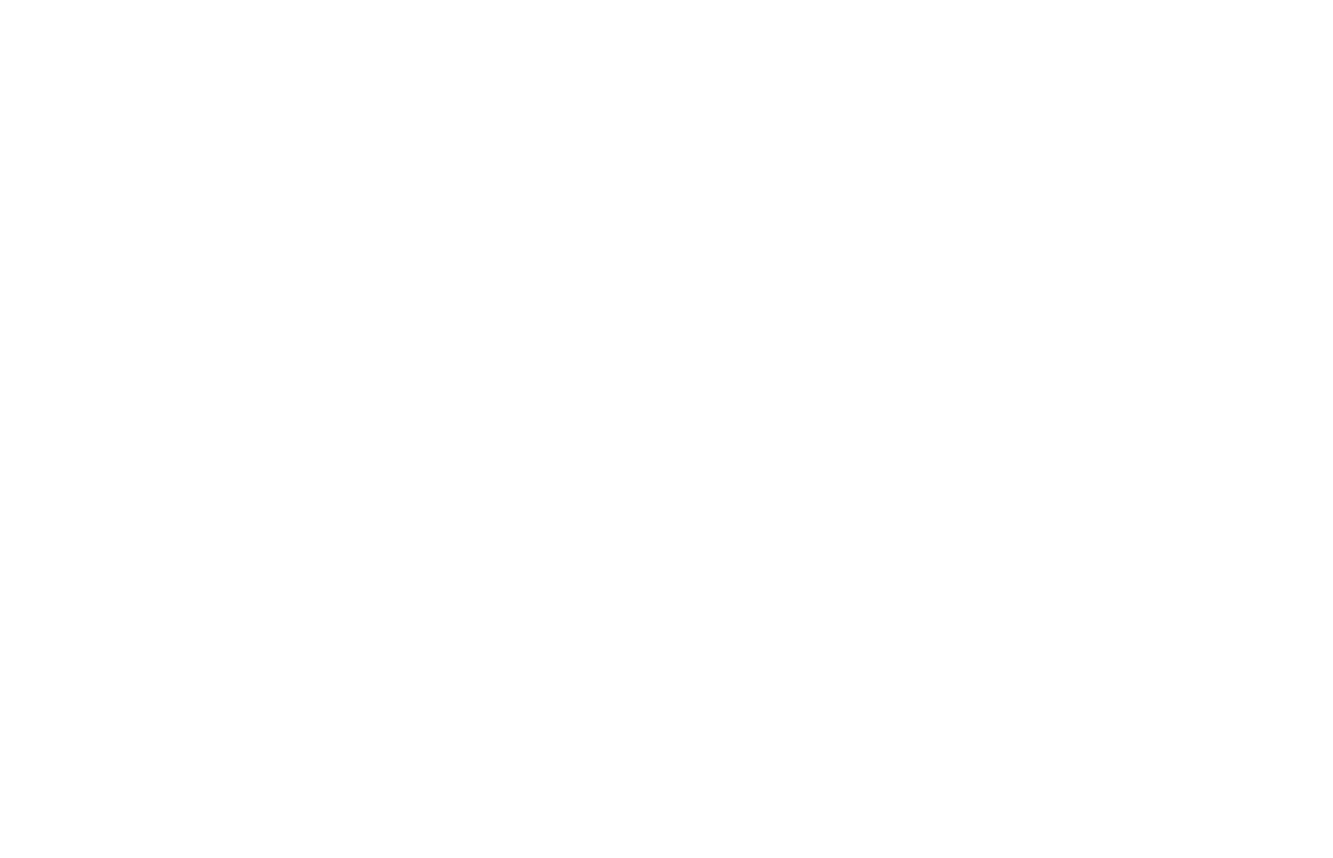
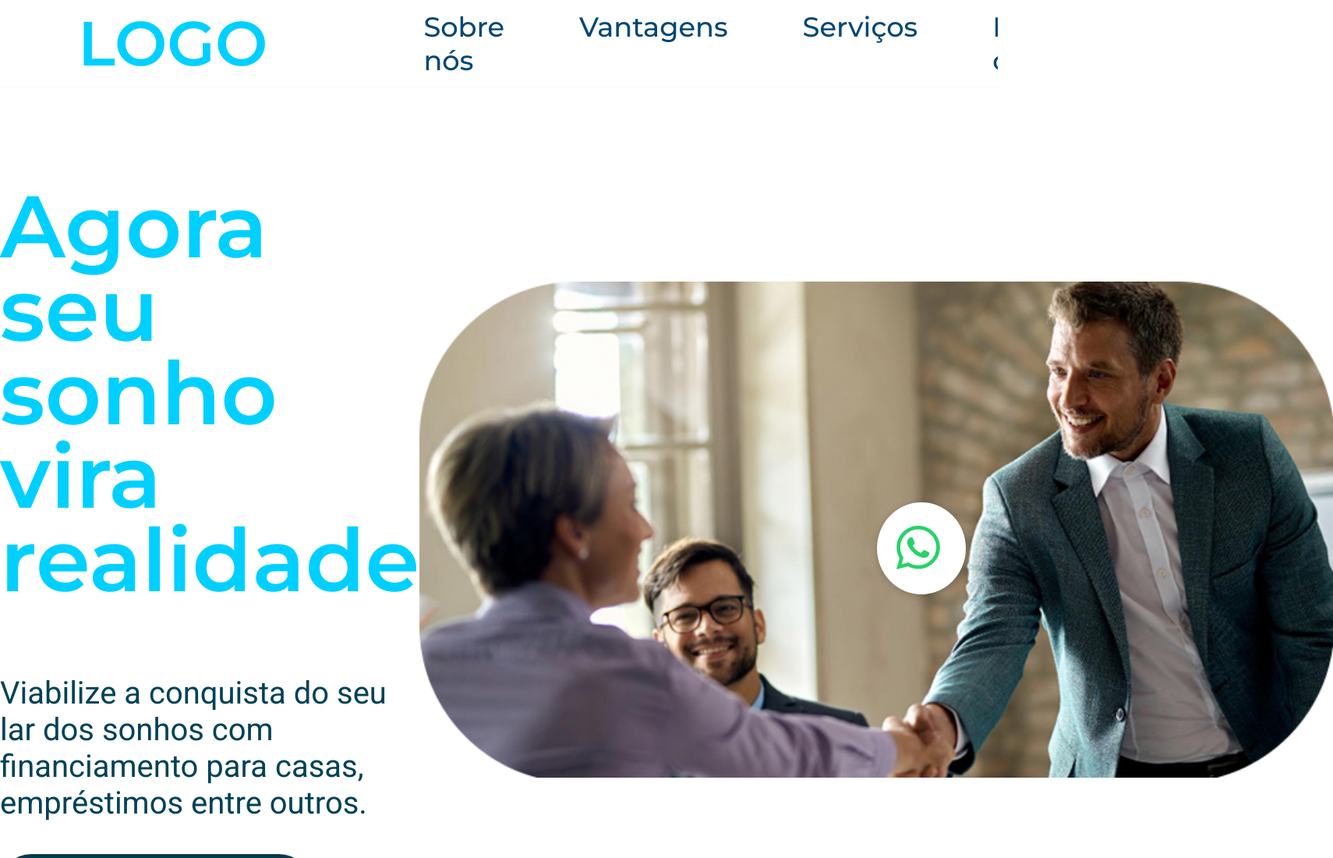
Before and after one commit to devfelipes/agoravai, a plain HTML site: page index.html in a window 1280 px wide. Shown: the top 1100 px of the page at 78% size, 1710 px wide, since content can reach past the window. Before the commit the page ends 800 px from the top, so only its background shows below. Drawn offline with nearby package versions, Linux system fonts and the light colour scheme.

Commit message:
Pagina Inicial

```diff
--- /dev/null
+++ b/css/agoravai.css
@@ -0,0 +1,223 @@
+@import url("https://fonts.googleapis.com/css2?family=Poppins:wght@300;400;500;600&display=swap");
+@import url('https://fonts.googleapis.com/css2?family=Montserrat:wght@300;400;500;600&display=swap');
+@import url('https://fonts.googleapis.com/css2?family=Roboto:wght@300;400;500;600&display=swap');
+* {
+    margin: 0;
+    padding: 0;
+}
+
+body{
+    height: auto;
+    font-family: "Montserrat", sans-serif;
+
+}
+
+html {
+    scroll-behavior: smooth;
+  }
+
+  #whatsapp-button {
+    position: fixed;
+    bottom: 38px;
+    right: 41px;
+    color: #25D366;
+    background-color: white;
+    border: none;
+    border-radius: 50%;
+    padding: 25px;
+    font-size: 3.5rem;
+    cursor: pointer;
+    box-shadow: 0 2px 10px rgba(0, 0, 0, 0.2);
+    display: flex;
+    align-items: center;
+    justify-content: center;
+    text-decoration: none;
+}
+
+#whatsapp-button i {
+    margin-right: 8px;
+}
+
+
+  header {
+    display: flex;
+    position: absolute;
+    flex-direction: row;
+    justify-content: space-evenly;
+    align-items: center;
+    top: 0;
+    left: 0;
+    width: 100%;
+    max-height: 14vh;
+    padding: 15px  100px;
+    height: 20vh;
+    box-sizing: border-box;
+    z-index:1;
+    background-color: rgb(255, 255, 255);
+    overflow: hidden;
+    border-bottom: 1px solid rgba(0, 0, 0, 0.022);
+  }
+
+  header img{
+    width: auto;
+    height: 13vh;
+
+    /* object-fit: cover; */
+    /* object-position: center; */
+  }
+
+
+
+  nav,
+  .nav-links {
+    display: flex;
+  }
+
+
+
+  nav {
+    justify-content: space-evenly;
+    align-items: center;
+  }
+
+  .nav-links {
+ padding-left: 200px;
+    gap: 6rem;
+    list-style: none;
+    font-size: 1.5rem;
+  }
+  a {
+    font-weight: 500;
+    font-size: 2.2rem;
+    color: #004773;
+    text-decoration: none;
+    text-decoration-color: rgb(255, 255, 255);
+  }
+
+  a:hover {
+    transition: .5s ease;
+    color: #000000;
+    text-decoration: underline;
+    text-underline-offset: 1rem;
+    text-decoration-color: rgb(91, 91, 91);
+  }
+
+ #local{
+    display: flex;
+    align-items: center;
+    position: relative;
+font-size: 1.5rem;
+}
+ #local i {
+    color: #002673;
+    font-size: 2.5rem;
+ }
+
+#local p{
+    font-weight: lighter;
+}
+
+
+main{
+  padding-top: 18vh;
+}
+
+
+  .container {
+    /* --bs-gutter-x: 1.5rem; */
+    --bs-gutter-y: 0;
+    width: 100%;
+    /* padding-right: calc(var(--bs-gutter-x) * .5); */
+    padding-left: calc(var(--bs-gutter-x) * .5);
+    margin-right: auto;
+    margin-left: auto;
+}
+
+.rowcontainer{
+  display: flex;
+  align-items: center;
+  justify-content: space-evenly;
+  flex-direction: row;
+
+}
+
+.columcontainer{
+  max-width: 60.5rem;
+    width: 100%;
+
+}
+
+
+h1{
+  margin-bottom: 2rem;
+  line-height: 6.6875rem;
+  font-weight: 700;
+    font-size: 5rem;
+    margin-block-start: 0.83em;
+    margin-block-end: 0.83em;
+    margin-inline-start: 0px;
+    margin-inline-end: 0px;
+    color: rgb(0, 208, 255);
+}
+
+#h1top{
+  font-size: 7rem;
+}
+
+.descricaotop{
+  display: block;
+    margin-block-start: 1em;
+    margin-block-end: 1em;
+    margin-inline-start: 0px;
+    margin-inline-end: 0px;
+  font-family: 'Roboto',sans-serif;
+    font-size: 2.5rem;
+    color: #004256;
+    font-weight: 400;
+}
+
+button, .bt{
+  padding: 0 1.5rem 0 1.5rem;
+  width: auto;
+  height: 5.1875rem;
+  border: 0.25rem solid #073b4c;
+  border-radius: 2.5rem;
+  background: #073b4c;
+  position: relative;
+  margin-top:2.625rem;
+  transition: all .5s ease-out 0s!important;
+  max-width: 100%;
+}
+
+button.bt a{
+  font-family: 'Roboto',sans-serif;
+  font-weight: 700;
+  font-size: 1.8rem;
+  color: #fff;
+  text-decoration: none;
+  text-transform: uppercase;
+}
+
+.bt::hover{
+
+  border: 0.25rem solid #167291;
+}
+
+#fotoprincipal{
+  height: 636px;
+  width: auto;
+
+}
+
+section{
+  display: block;
+  width: 100%;
+  max-width: 100%;
+}
+
+.sobrenos{
+  padding-top: 9rem!important;
+  margin-top: 9rem!important;
+  background-color: #162f31;
+  height: 500px;
+}
--- a/index.html
+++ b/index.html
@@ -4,10 +4,67 @@
     <meta charset="UTF-8">
     <meta http-equiv="X-UA-Compatible" content="IE=edge">
     <meta name="viewport" content="width=device-width, initial-scale=1.0">
-    <title>AgoraaVaai</title>
-
+    <title>AgoraVai</title>
+    <link rel="stylesheet" href="./css/agoravai.css">
+    <link rel="stylesheet" href="https://cdn.jsdelivr.net/npm/bootstrap-icons@1.10.5/font/bootstrap-icons.css">
 </head>
 <body>
+    <!-- <div class="home"> -->
+        <!-- <div class="homeimg"> -->
+        <!-- <img src="./assent/home.jpeg" alt="home"> -->
+    <!-- </div> -->
+    <header>
+
+        <h1>LOGO</h1>
+        <nav>
+
+            <ul class="nav-links">
+              <li><a href="#">Sobre nós</a></li>
+              <li><a href="#">Vantagens</a></li>
+              <li><a href="#">Serviços</a></li>
+              <li id="faleconosco"><a href="#">Fale conosco</a></li>
+            </ul>
+          </nav>
+
+<div id="local">
+    <i class="bi bi-geo-alt-fill"></i>
+    <p>Av. Edgar Filho N31
+        <br>Pituba Salvador BA</p>
+</div>
+</header>
+
+<main>
+    <a href="https://api.whatsapp.com/send?phone=SEUNUMERODOTELEFONE" target="_blank" id="whatsapp-button">
+        <i class="bi bi-whatsapp"></i>
+    </a>
+<div class="container">
+    <div class="rowcontainer">
+        <div class="columcontainer">
+             <h1 id="h1top">
+            Agora seu sonho vira realidade
+        </h1>
+        <div class="descricaotop">
+            <p></p><p>
+                Viabilize a conquista do seu lar dos sonhos com financiamento para casas, empréstimos entre outros.</p>
+        <p></p>
+        <div>
+            <button class="bt "><a href="#" target="">Fale com nossa Equipe</a></button>
+        </div>
+        </div>
+    </div>
+    <div class="columcontainer">
+
+          <img src="./assent/fotoprincipal.png" alt="home" id="fotoprincipal">
+</div>
+    </div>
+</div>
+
+<section class="sobrenos"></section>
+
+
+
+</main>
+
 
 </body>
 </html>
```
Also changed, not shown: assent/fotoprincipal.png (added), assent/home.jpeg (added), assent/logo.png (added).
